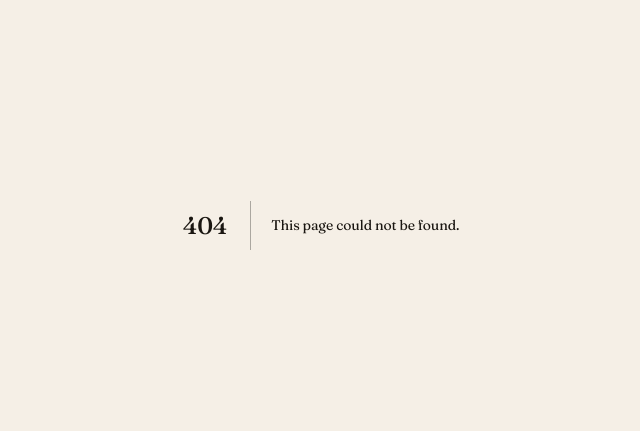
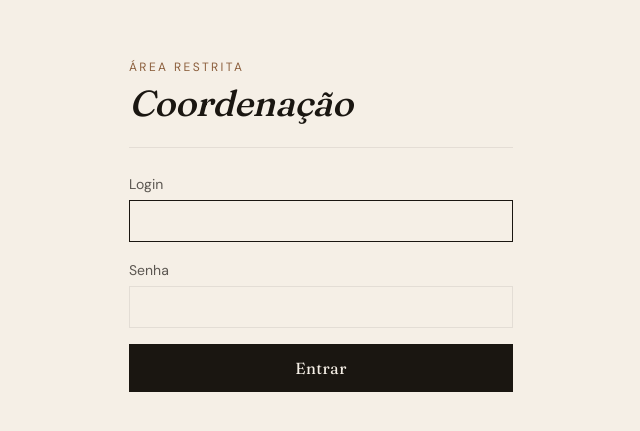
Before and after one commit to JAmerico1898/controle-conferencia-rosacruz, a Next.js app: page /login in a window 1280 px wide. Before the commit this address had no page. Shown: the part 175-606 px from the top of the page, without its empty margins (319-959 px from the left). Built offline with nearby package versions, Linux system fonts and the light colour scheme.

Commit message:
feat: auth via env vars + jwt cookie + login page

```diff
--- /dev/null
+++ b/src/app/login/page.tsx
@@ -0,0 +1,55 @@
+"use client";
+
+import { useActionState } from "react";
+import { useFormStatus } from "react-dom";
+import { loginAction } from "@/server/actions/auth";
+
+function Botao() {
+  const { pending } = useFormStatus();
+  return (
+    <button
+      type="submit"
+      disabled={pending}
+      className="w-full bg-ink text-bone py-3 font-display tracking-wide hover:bg-clay transition-colors disabled:opacity-50"
+    >
+      {pending ? "Entrando…" : "Entrar"}
+    </button>
+  );
+}
+
+export default function LoginPage() {
+  const [state, action] = useActionState(loginAction, { erro: "" });
+  return (
+    <main className="min-h-screen grid place-items-center px-6">
+      <div className="w-full max-w-sm">
+        <p className="text-xs uppercase tracking-[0.2em] text-clay">Área restrita</p>
+        <h1 className="font-display text-4xl mt-2">
+          <span className="display-italic">Coordenação</span>
+        </h1>
+        <hr className="my-6" />
+        <form action={action} className="space-y-4">
+          <label className="block">
+            <span className="text-sm text-ink/70">Login</span>
+            <input
+              name="login"
+              required
+              autoFocus
+              className="mt-1 w-full border border-rule bg-transparent px-3 py-2 outline-none focus:border-ink"
+            />
+          </label>
+          <label className="block">
+            <span className="text-sm text-ink/70">Senha</span>
+            <input
+              name="senha"
+              type="password"
+              required
+              className="mt-1 w-full border border-rule bg-transparent px-3 py-2 outline-none focus:border-ink"
+            />
+          </label>
+          {state?.erro && <p className="text-sm text-red-700">{state.erro}</p>}
+          <Botao />
+        </form>
+      </div>
+    </main>
+  );
+}
--- /dev/null
+++ b/src/lib/auth.ts
@@ -0,0 +1,66 @@
+import bcrypt from "bcryptjs";
+import { SignJWT, jwtVerify } from "jose";
+import { cookies } from "next/headers";
+
+export type AdminUser = { login: string; hash: string };
+export type Sessao = { login: string };
+
+const COOKIE = "novosol_session";
+const ALG = "HS256";
+
+export function parseAdminUsers(envValue: string): AdminUser[] {
+  return envValue
+    .split(",")
+    .map((s) => s.trim())
+    .filter(Boolean)
+    .map((entry) => {
+      const idx = entry.indexOf(":");
+      return { login: entry.slice(0, idx), hash: entry.slice(idx + 1) };
+    });
+}
+
+export async function verificarCredenciais(
+  login: string,
+  senha: string,
+  envValue = process.env.ADMIN_USERS ?? "",
+): Promise<boolean> {
+  const user = parseAdminUsers(envValue).find((u) => u.login === login);
+  if (!user) return false;
+  return bcrypt.compare(senha, user.hash);
+}
+
+function chave() {
+  const s = process.env.SESSION_SECRET;
+  if (!s) throw new Error("SESSION_SECRET não configurada");
+  return new TextEncoder().encode(s);
+}
+
+export async function criarSessao(login: string) {
+  const token = await new SignJWT({ login })
+    .setProtectedHeader({ alg: ALG })
+    .setIssuedAt()
+    .setExpirationTime("12h")
+    .sign(chave());
+  (await cookies()).set(COOKIE, token, {
+    httpOnly: true,
+    sameSite: "lax",
+    secure: process.env.NODE_ENV === "production",
+    path: "/",
+    maxAge: 60 * 60 * 12,
+  });
+}
+
+export async function destruirSessao() {
+  (await cookies()).delete(COOKIE);
+}
+
+export async function getSessao(): Promise<Sessao | null> {
+  const token = (await cookies()).get(COOKIE)?.value;
+  if (!token) return null;
+  try {
+    const { payload } = await jwtVerify(token, chave());
+    return { login: payload.login as string };
+  } catch {
+    return null;
+  }
+}
--- /dev/null
+++ b/src/server/actions/auth.ts
@@ -0,0 +1,19 @@
+"use server";
+
+import { redirect } from "next/navigation";
+import { criarSessao, destruirSessao, verificarCredenciais } from "@/lib/auth";
+
+export async function loginAction(_: unknown, formData: FormData) {
+  const login = String(formData.get("login") ?? "").trim();
+  const senha = String(formData.get("senha") ?? "");
+  if (!(await verificarCredenciais(login, senha))) {
+    return { erro: "Login ou senha inválidos." };
+  }
+  await criarSessao(login);
+  redirect("/admin/conferencias");
+}
+
+export async function logoutAction() {
+  await destruirSessao();
+  redirect("/");
+}
```
Also changed, not shown: 1 other file (tests, documents, lock files or other folders).
